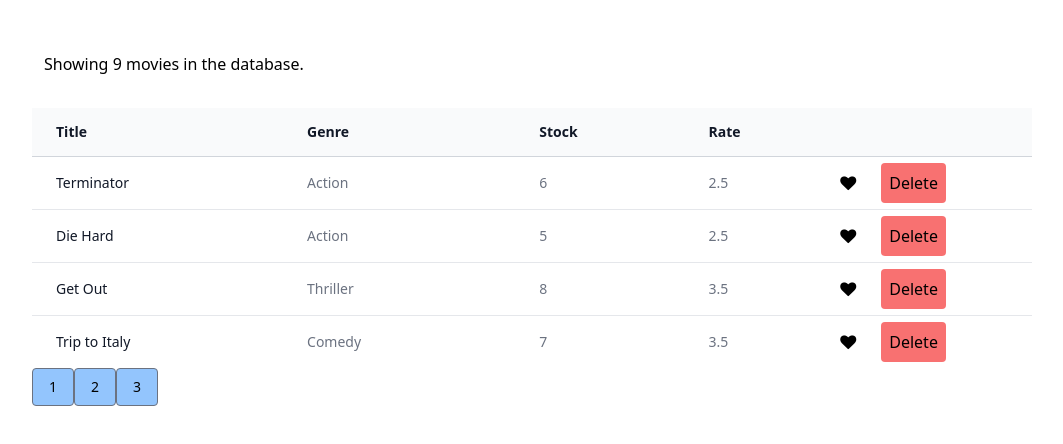
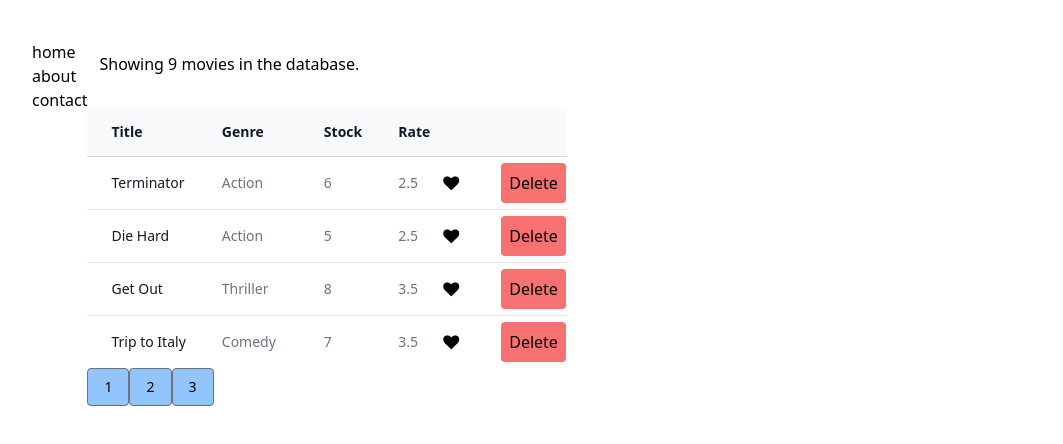
Before and after one commit to afghanelyas/React_Project, a React (Create React App) app: page / in a window 1280 px wide. Shown: the top 444 px of the page, without its empty margins (8-1071 px from the left). Built offline with nearby package versions, Linux system fonts and the light colour scheme.

Commit message:
Adding Checking type (propTypes) in pagination type

```diff
--- a/package.json
+++ b/package.json
@@ -12,6 +12,7 @@
   "license": "ISC",
   "dependencies": {
     "lodash": "^4.17.10",
+    "prop-types": "^15.6.2",
     "react": "^18.2.0",
     "react-dom": "^18.2.0",
     "react-scripts": "^5.0.1"
--- a/src/component/common/like.jsx
+++ b/src/component/common/like.jsx
@@ -3,7 +3,7 @@ import React, { Component } from 'react';
 
 const Like = (props) => {
 
-        let classes = "fa fa-heart cursor-pointer "
+        let classes = "fa fa-heart cursor-pointer mr-10 "
         if (!props.liked) classes += "_o"
         return (
 
--- /dev/null
+++ b/src/component/common/listGroup.jsx
@@ -0,0 +1,13 @@
+import React from 'react';
+
+export default function ListGroup(){
+
+    return (
+        <div class="grid grid-cols-1">
+            <span>home</span>
+            <span>about</span>
+            <span>contact</span>
+        </div>
+    )
+
+}
--- a/src/component/common/pagination.jsx
+++ b/src/component/common/pagination.jsx
@@ -1,5 +1,6 @@
 import React from 'react';
 import _ from 'lodash'
+import Proptypes from 'prop-types'
 const Pagination = props => {
 
     const {itemsCount, pageSize, currentPage, onPageChange} = props
@@ -27,4 +28,11 @@ const Pagination = props => {
 
 }
 
+Pagination.prototypes={
+    itemsCount: Proptypes.number.isRequired,
+    pageSize: Proptypes.number.isRequired,
+    currentPage: Proptypes.number.isRequired,
+    onPageChange: Proptypes.func.isRequired
+}
+
 export default Pagination
--- a/src/component/movies.jsx
+++ b/src/component/movies.jsx
@@ -3,6 +3,7 @@ import { getMovies } from '../service/fakeMoviesService';
 import Like from './common/like';
 import Pagination from './common/pagination';
 import { panginate } from '../utils/paginate';
+import ListGroup from './common/listGroup';
 
 export default class Movies extends Component {
     state = {
@@ -30,20 +31,29 @@ export default class Movies extends Component {
         this.setState({currentPage: page})
      }
 
+
+
+
     render() {
         const {length: count} = this.state.movies
         const {pageSize , currentPage , movies: allMovies} = this.state
 
-
         if (count === 0) return <p class="m-10 bg-gray-400 w-96 rounded p-3">There are no movies in the database.</p>
 
         const movies = panginate(allMovies , currentPage , pageSize)
+
+
        return (
 
-        <div class="m-10">
+        <div class="m-10 flex flex-row">
+            <div class="">
+                <ListGroup />
+            </div>
+
+            <div class="max-w-lg">
             <p class="  w-96 rounded p-3">Showing {count} movies in the database.</p>
 
-        <table class="w-5/6 divide-y  mt-5  divide-gray-300">
+        <table class=" divide-y  mt-5  divide-gray-300">
 
             <thead class="bg-gray-50">
                 <tr>
@@ -68,7 +78,6 @@ export default class Movies extends Component {
                        </td>
                        <td> <button onClick={() => this.handleDelete(movie)} class="bg-red-400 p-2 rounded">Delete</button> </td>
                 </tr>
-
                 ))}
             </tbody>
         </table>
@@ -79,6 +88,7 @@ export default class Movies extends Component {
                 onPageChange={this.handlePageChange}
                 />
             </div>
+        </div>
 
        )
 
```
Also changed, not shown: 1 other file (tests, documents, lock files or other folders). Lines whose indentation alone changed are shown as unchanged.
